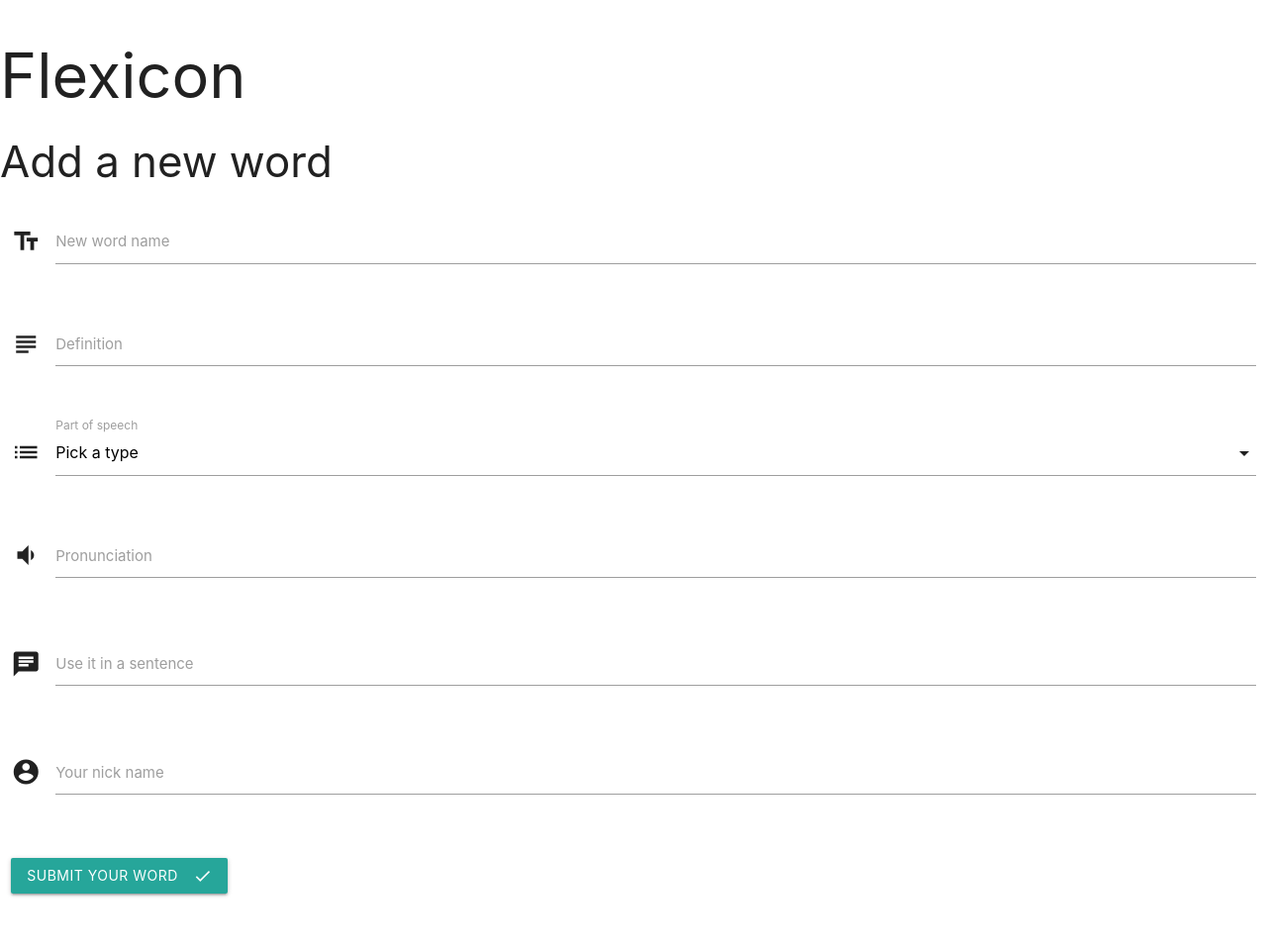
After one commit to sheldon18/flexicon, a Flask app: page /add_word in a window 1280 px wide. The commit adds this page. Shown: the whole page at 99% size. Run offline with Flask 2, Linux system fonts and the light colour scheme; data that the repository does not hold is empty; some libraries are stand-ins or nearby versions.

Commit message:
added html to submit new word, wired up to home_page on submission

```diff
--- a/app.py
+++ b/app.py
@@ -17,9 +17,19 @@ mongo = PyMongo(app)
 @app.route('/')
 @app.route('/home_page')
 def home_page():
-    return render_template("index.html", words=mongo.db.words.find())
+    return render_template("index.html",
+    words = mongo.db.words.find())
 
+@app.route('/add_word')
+def add_word():
+    return render_template('addword.html',
+    partofspeech=mongo.db.partofspeech.find())
 
+@app.route('/insert_word', methods=['POST'])
+def insert_word():
+    words = mongo.db.words
+    words.insert_one(request.form.to_dict())
+    return redirect(url_for('home_page'))
 
 
 if __name__ == '__main__':
--- /dev/null
+++ b/templates/addword.html
@@ -0,0 +1,64 @@
+{% extends 'base.html' %}
+{% block content %}
+
+<h3>Add a new word</h3>
+<div class="row">
+    <form action="{{ url_for('insert_word') }}" method="POST" class="col s12">
+        <div class="row">
+            <div class="input-field col s12">
+                <i class="material-icons prefix">text_fields</i>
+                <input id="word_name" name="word_name" type="text" class="validate">
+                <label for="word_name">New word name</label>
+            </div>
+        </div>
+        <div class="row">
+            <div class="input-field col s12">
+                <i class="material-icons prefix">subject</i>
+                <textarea id="word_definition" name="word_definition" class="materialize-textarea"></textarea>
+                <label for="word_definition">Definition</label>
+            </div>
+        </div>
+        <div class="row">
+            <div class="input-field col s12">
+                <i class="material-icons prefix">list</i>
+                <select id="part_of_speech" name="part_of_speech">
+                  <option value="" disabled selected>Pick a type</option>
+                  {% for part in partofspeech %}
+                      <option value="{{part.part_of_speech}}">{{part.part_of_speech}}</option>
+                  {% endfor %}
+                </select>
+                <label>Part of speech</label>
+            </div>
+        </div>
+        <div class="row">
+            <div class="input-field col s12">
+                <i class="material-icons prefix">volume_down</i>
+                <textarea id="pronunciation" name="pronunciation" class="materialize-textarea"></textarea>
+                <label for="pronunciation">Pronunciation</label>
+            </div>
+        </div>
+        <div class="row">
+            <div class="input-field col s12">
+                <i class="material-icons prefix">chat</i>
+                <textarea id="sentence_use" name="sentence_use" class="materialize-textarea"></textarea>
+                <label for="sentence_use">Use it in a sentence</label>
+            </div>
+        </div>
+        <div class="row">
+            <div class="input-field col s12">
+                <i class="material-icons prefix">account_circle</i>
+                <textarea id="submitter_name" name="submitter_name" class="materialize-textarea"></textarea>
+                <label for="submitter_name">Your nick name</label>
+            </div>
+        </div>
+        <div class="row">
+            <div class="input-field col s3">
+                <button class="btn waves-effect waves-light" type="submit" name="action">Submit your word
+                    <i class="material-icons right">done</i>
+                </button>
+            </div>
+        </div>
+    </form>
+</div>
+
+{% endblock %}
--- a/templates/base.html
+++ b/templates/base.html
@@ -23,9 +23,23 @@
         <!-- Compiled and minified JavaScript -->
         <script src="https://cdnjs.cloudflare.com/ajax/libs/materialize/1.0.0/js/materialize.min.js"></script>
         <script type="text/javascript">
-            $(document).ready(function() {
-                $('.collapsible').collapsible();
-            });
-        </script>
+        $(document).ready(function() {
+            $('.collapsible').collapsible();
+            $('select').formSelect();
+            $(".button-collapse").sideNav();
+        });
+
+        $('.datepicker').pickadate({
+            selectMonths: true,
+            selectYears: 15,
+            today: 'Today',
+            clear: 'Clear',
+            close: 'Ok',
+            closeOnSelect: false // Close upon selecting a date
+        });
+        document.getElementById("matfix").addEventListener("click", function(e) {
+            e.stopPropagation();
+        });
+    </script>
     </body>
 </html>
```
Also changed, not shown: templates/index.html (+20 -18 lines).
